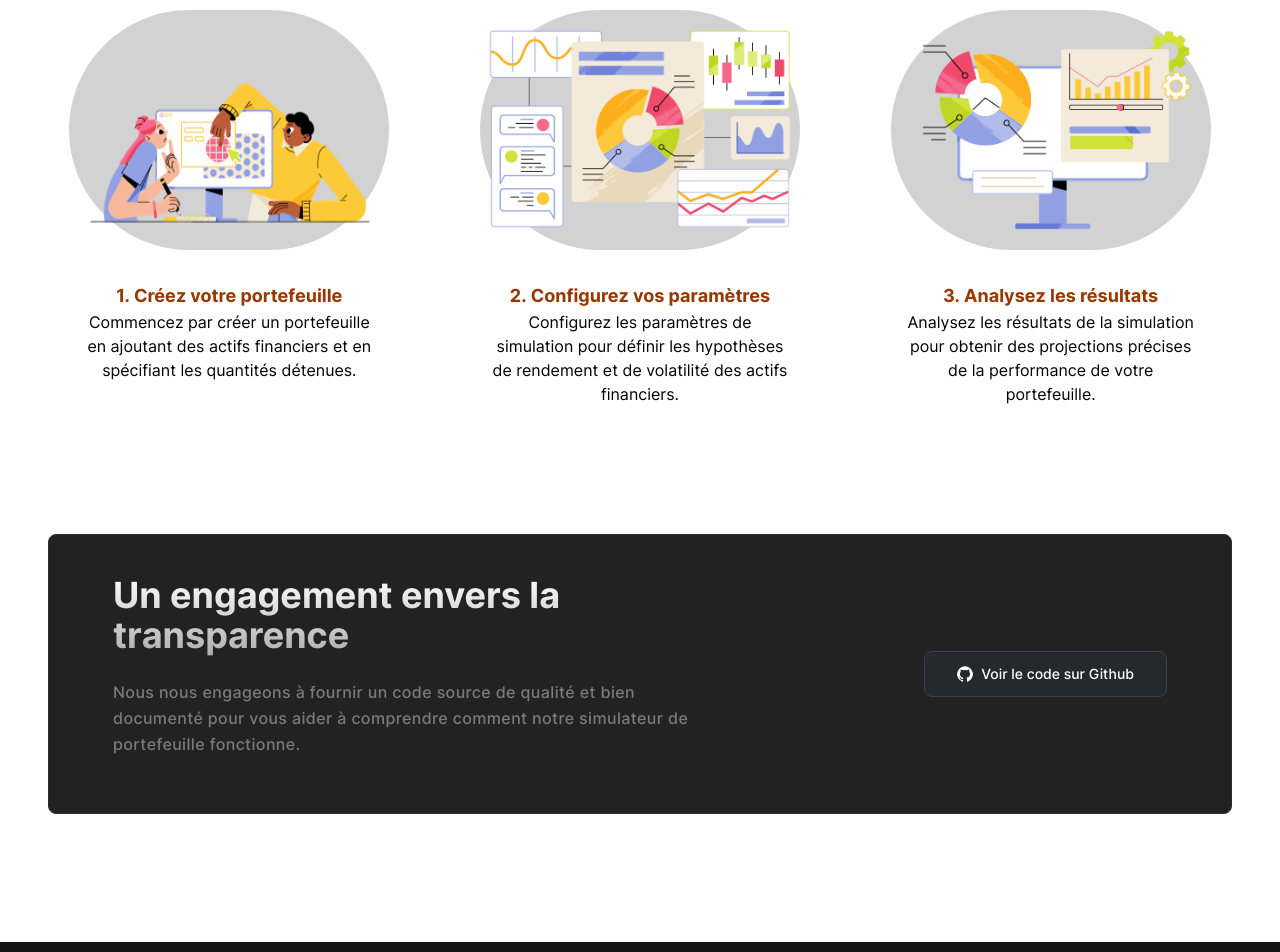
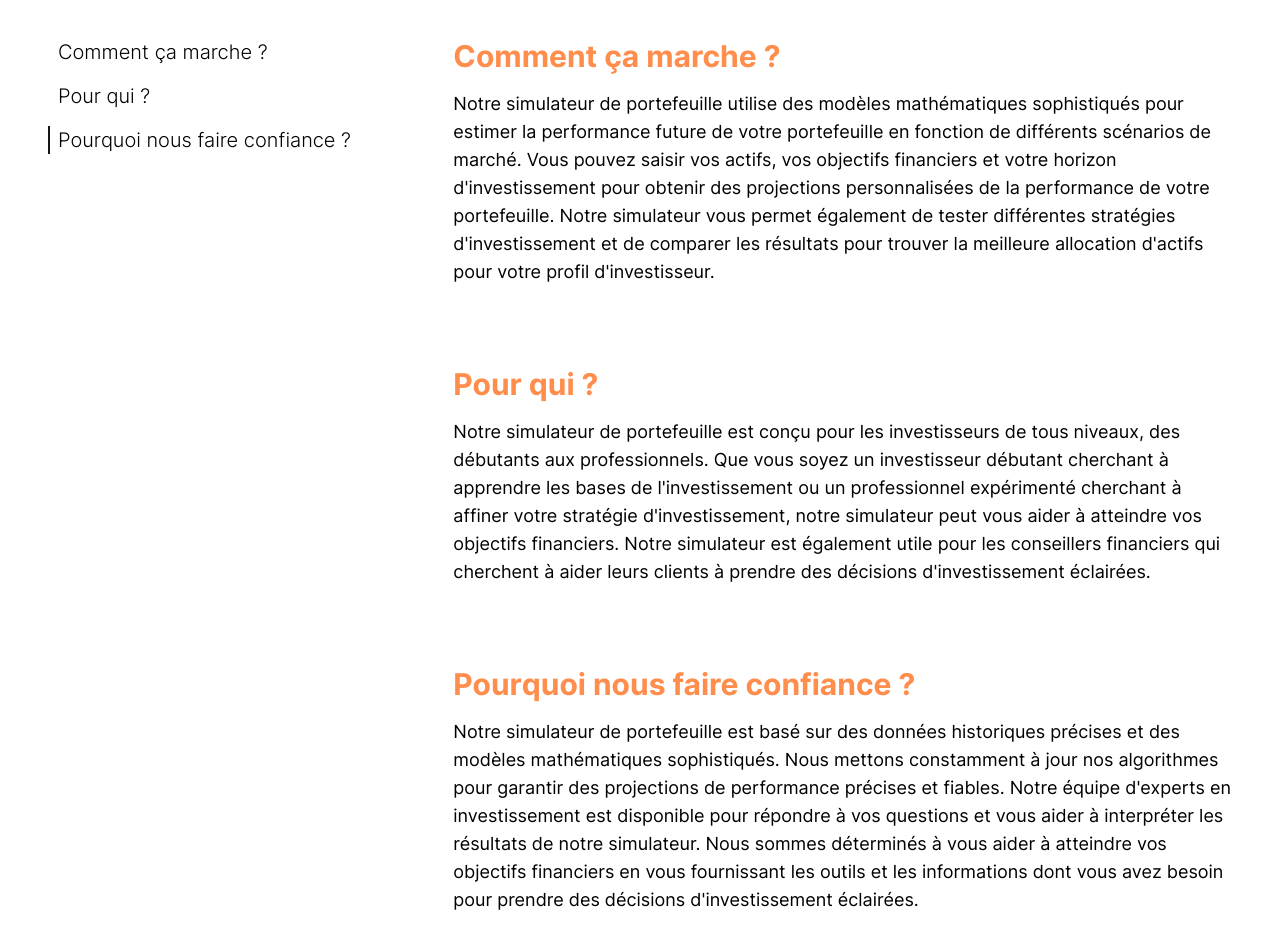
Before and after one commit to ml-market-insight/frontend, a Next.js app: page / in a window 1280 px wide. Shown: the part 1400-2352 px from the top of the page. Built offline with nearby package versions, Linux system fonts and the light colour scheme.

Commit message:
feat(app): explanation paragraphs

```diff
--- a/src/app/page.tsx
+++ b/src/app/page.tsx
@@ -1,10 +1,10 @@
 //import Image from 'next/image';
 
 import CTABanner from '@/feature/cta';
+import Explanation from '@/feature/explanation';
 import Footer from '@/feature/footer';
 import Panel from '@/feature/panel';
 import SearchBar from '@/feature/searchbar';
-import Steps from '@/feature/steps';
 
 //import hero from '/public/images/hero.jpg';
 
@@ -29,12 +29,15 @@ export default function HomePage() {
       <section className="flex w-full -translate-y-1/3 justify-center md:-translate-y-1/2">
         <Panel />
       </section>
-      <section className="flex -translate-y-64 flex-col gap-16 px-12 md:-translate-y-32">
-        <h2 className="bg-gradient-to-r from-accent to-accentdark bg-clip-text text-transparent">
+      <section className="mb-36 px-12">
+        <Explanation />
+      </section>
+      {/* <section className="flex -translate-y-64 flex-col gap-16 px-12 md:-translate-y-32">
+        <h1 className="inline-block bg-gradient-to-r from-accent to-accentdark bg-clip-text text-transparent">
           Comment ça marche ?
-        </h2>
+        </h1>
         <Steps />
-      </section>
+      </section> */}
       <CTABanner />
       <Footer />
     </main>
--- /dev/null
+++ b/src/feature/explanation/index.tsx
@@ -0,0 +1,101 @@
+'use client';
+
+import { useEffect, useState } from 'react';
+
+import { cn } from '@/lib/utils';
+
+const Explanation = () => {
+  const [scroll, setScroll] = useState<'how' | 'who' | 'why'>('how');
+
+  useEffect(() => {
+    const handleScroll = () => {
+      const sections = document.querySelectorAll('h2');
+      sections.forEach((section) => {
+        if (
+          section.getBoundingClientRect().top < 100 &&
+          section.getBoundingClientRect().top > -100
+        ) {
+          if (section.id !== scroll) {
+            setScroll(section.id as 'how' | 'who' | 'why');
+          }
+        }
+      });
+    };
+
+    window.addEventListener('scroll', handleScroll);
+    return () => window.removeEventListener('scroll', handleScroll);
+  }, [scroll]);
+
+  return (
+    <div className="flex flex-row items-start justify-start gap-4">
+      <div className="sticky top-4 flex w-1/4 flex-col gap-4 max-md:hidden md:w-1/3">
+        <a
+          className={cn(
+            'border-l-2 border-transparent pl-2 text-xl font-light transition',
+            scroll === 'how' && 'border-obsidian'
+          )}
+          href="#how"
+        >
+          Comment ça marche ?
+        </a>
+        <a
+          className={cn(
+            'border-l-2 border-transparent pl-2 text-xl font-light transition',
+            scroll === 'who' && 'border-obsidian'
+          )}
+          href="#who"
+        >
+          Pour qui ?
+        </a>
+        <a
+          className={cn(
+            'border-l-2 border-transparent pl-2 text-xl font-light transition',
+            scroll === 'why' && 'border-obsidian'
+          )}
+          href="#why"
+        >
+          Pourquoi nous faire confiance ?
+        </a>
+      </div>
+      <div className="w-3/4 md:w-2/3">
+        <h2 className="text-accent/70" id="how">
+          Comment ça marche ?
+        </h2>
+        <p className="text-gray-500 py-4 text-lg">
+          Notre simulateur de portefeuille utilise des modèles mathématiques sophistiqués pour
+          estimer la performance future de votre portefeuille en fonction de différents scénarios de
+          marché. Vous pouvez saisir vos actifs, vos objectifs financiers et votre horizon
+          d'investissement pour obtenir des projections personnalisées de la performance de votre
+          portefeuille. Notre simulateur vous permet également de tester différentes stratégies
+          d'investissement et de comparer les résultats pour trouver la meilleure allocation
+          d'actifs pour votre profil d'investisseur.
+        </p>
+        <h2 className="mt-16 text-accent/70" id="who">
+          Pour qui ?
+        </h2>
+        <p className="text-gray-500 py-4 text-lg">
+          Notre simulateur de portefeuille est conçu pour les investisseurs de tous niveaux, des
+          débutants aux professionnels. Que vous soyez un investisseur débutant cherchant à
+          apprendre les bases de l'investissement ou un professionnel expérimenté cherchant à
+          affiner votre stratégie d'investissement, notre simulateur peut vous aider à atteindre vos
+          objectifs financiers. Notre simulateur est également utile pour les conseillers financiers
+          qui cherchent à aider leurs clients à prendre des décisions d'investissement éclairées.
+        </p>
+        <h2 className="mt-16 text-accent/70" id="why">
+          Pourquoi nous faire confiance ?
+        </h2>
+        <p className="text-gray-500 py-4 text-lg">
+          Notre simulateur de portefeuille est basé sur des données historiques précises et des
+          modèles mathématiques sophistiqués. Nous mettons constamment à jour nos algorithmes pour
+          garantir des projections de performance précises et fiables. Notre équipe d'experts en
+          investissement est disponible pour répondre à vos questions et vous aider à interpréter
+          les résultats de notre simulateur. Nous sommes déterminés à vous aider à atteindre vos
+          objectifs financiers en vous fournissant les outils et les informations dont vous avez
+          besoin pour prendre des décisions d'investissement éclairées.
+        </p>
+      </div>
+    </div>
+  );
+};
+
+export default Explanation;
--- a/src/feature/steps/components/step.tsx
+++ b/src/feature/steps/components/step.tsx
@@ -9,11 +9,11 @@ interface StepProps {
 const Step: React.FC<StepProps> = ({ image, title, children }) => {
   return (
     <div className="flex flex-col items-center gap-8">
-      <span className="rounded-full bg-dark/20">
+      <span className="rounded-full bg-dark">
         <Image src={image} alt={title} width={320} />
       </span>
       <div className="flex flex-col items-center justify-center px-8 text-center">
-        <h4 className="text-accentdark">{title}</h4>
+        <h3 className="text-obsidian">{title}</h3>
         {children}
       </div>
     </div>
```
